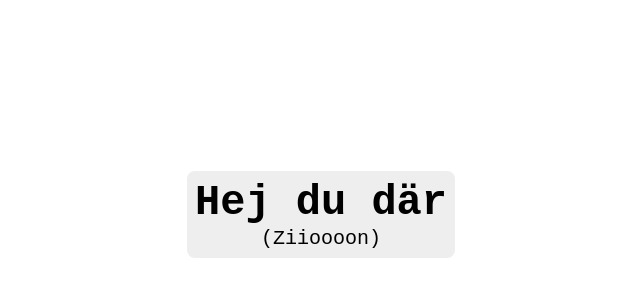
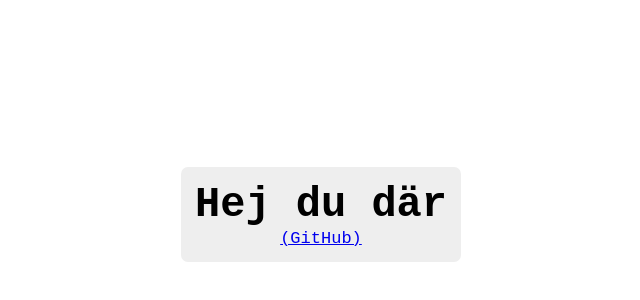
Before and after one commit to Neton6000/now, a plain HTML site: page ipadQR.html in a window 1280 px wide. Shown: the part 186-486 px from the top of the page, without its empty margins (319-959 px from the left). Drawn offline with Linux system fonts and the light colour scheme.

Commit message:
Update ipadQR.html

```diff
--- a/ipadQR.html
+++ b/ipadQR.html
@@ -15,11 +15,11 @@
         }
         .content {
             background: #eee;
-            padding: 8px;
+            padding: 14px;
             display: flex;
             justify-content: center;
             flex-direction: column;
-            border-radius: 8px;
+            border-radius: 7px;
         }
         .big,.small {
             font-size: 42px;
@@ -27,14 +27,14 @@
             text-align: center;
         }
         .small {
-            font-size: 20px;
+            font-size: 17px;
         }
     </style>
 </head>
 <body>
     <div class="content">
         <b class="big">Hej du där</b>
-        <p class="small">(Ziioooon)</p>
+        <a href="https://neton6000.github.io/now/ipadQR.html" class="small">(GitHub)</a>
     </div>
 </body>
 </html>
```
